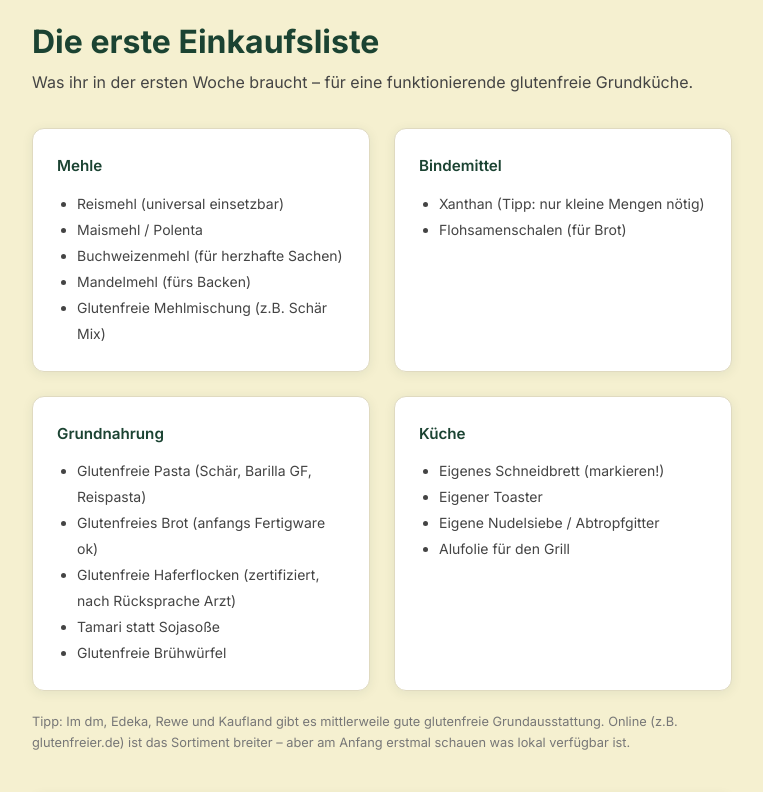
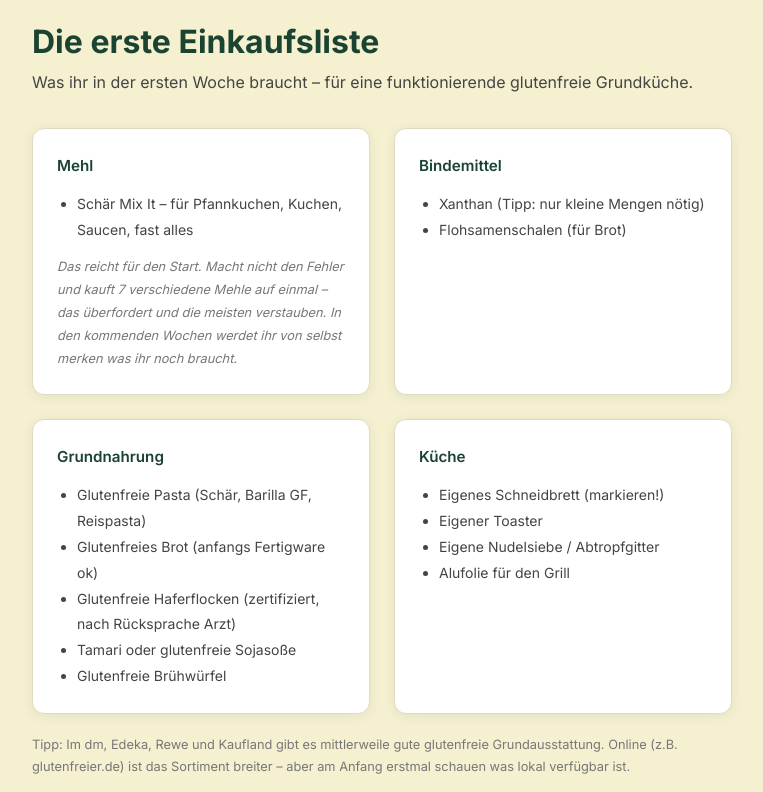
Before and after one commit to Waschtls/waschtls-schmankerl, a Next.js app: page /wissen/erstdiagnose in a window 1280 px wide. Shown: the part 2980-3772 px from the top of the page, without its empty margins (258-1021 px from the left). Built offline with nearby package versions, Linux system fonts and the light colour scheme.

Commit message:
fix: GA4 live, Sitemap +13 Rezepte, Impressum MStV + Amazon-Text, fehlende Seiten deployed

```diff
--- a/app/wissen/erstdiagnose/page.tsx
+++ b/app/wissen/erstdiagnose/page.tsx
@@ -30,10 +30,14 @@ const sofortmassnahmen = [
   },
 ];
 
-const erstausstattung = [
-  { kat: 'Mehle', items: ['Reismehl (universal einsetzbar)', 'Maismehl / Polenta', 'Buchweizenmehl (für herzhafte Sachen)', 'Mandelmehl (fürs Backen)', 'Glutenfreie Mehlmischung (z.B. Schär Mix)'] },
+const erstausstattung: { kat: string; items: string[]; note?: string }[] = [
+  {
+    kat: 'Mehl',
+    items: ['Schär Mix It – für Pfannkuchen, Kuchen, Saucen, fast alles'],
+    note: 'Das reicht für den Start. Macht nicht den Fehler und kauft 7 verschiedene Mehle auf einmal – das überfordert und die meisten verstauben. In den kommenden Wochen werdet ihr von selbst merken was ihr noch braucht.',
+  },
   { kat: 'Bindemittel', items: ['Xanthan (Tipp: nur kleine Mengen nötig)', 'Flohsamenschalen (für Brot)'] },
-  { kat: 'Grundnahrung', items: ['Glutenfreie Pasta (Schär, Barilla GF, Reispasta)', 'Glutenfreies Brot (anfangs Fertigware ok)', 'Glutenfreie Haferflocken (zertifiziert, nach Rücksprache Arzt)', 'Tamari statt Sojasoße', 'Glutenfreie Brühwürfel'] },
+  { kat: 'Grundnahrung', items: ['Glutenfreie Pasta (Schär, Barilla GF, Reispasta)', 'Glutenfreies Brot (anfangs Fertigware ok)', 'Glutenfreie Haferflocken (zertifiziert, nach Rücksprache Arzt)', 'Tamari oder glutenfreie Sojasoße', 'Glutenfreie Brühwürfel'] },
   { kat: 'Küche', items: ['Eigenes Schneidbrett (markieren!)', 'Eigener Toaster', 'Eigene Nudelsiebe / Abtropfgitter', 'Alufolie für den Grill'] },
 ];
 
@@ -184,6 +188,11 @@ export default function ErstdiagnosePage() {
                     </li>
                   ))}
                 </ul>
+                {k.note && (
+                  <p style={{ margin: '0.75rem 0 0', fontSize: '0.8rem', lineHeight: 1.8, color: 'var(--text-light)', fontStyle: 'italic' }}>
+                    {k.note}
+                  </p>
+                )}
               </div>
             ))}
           </div>
```
